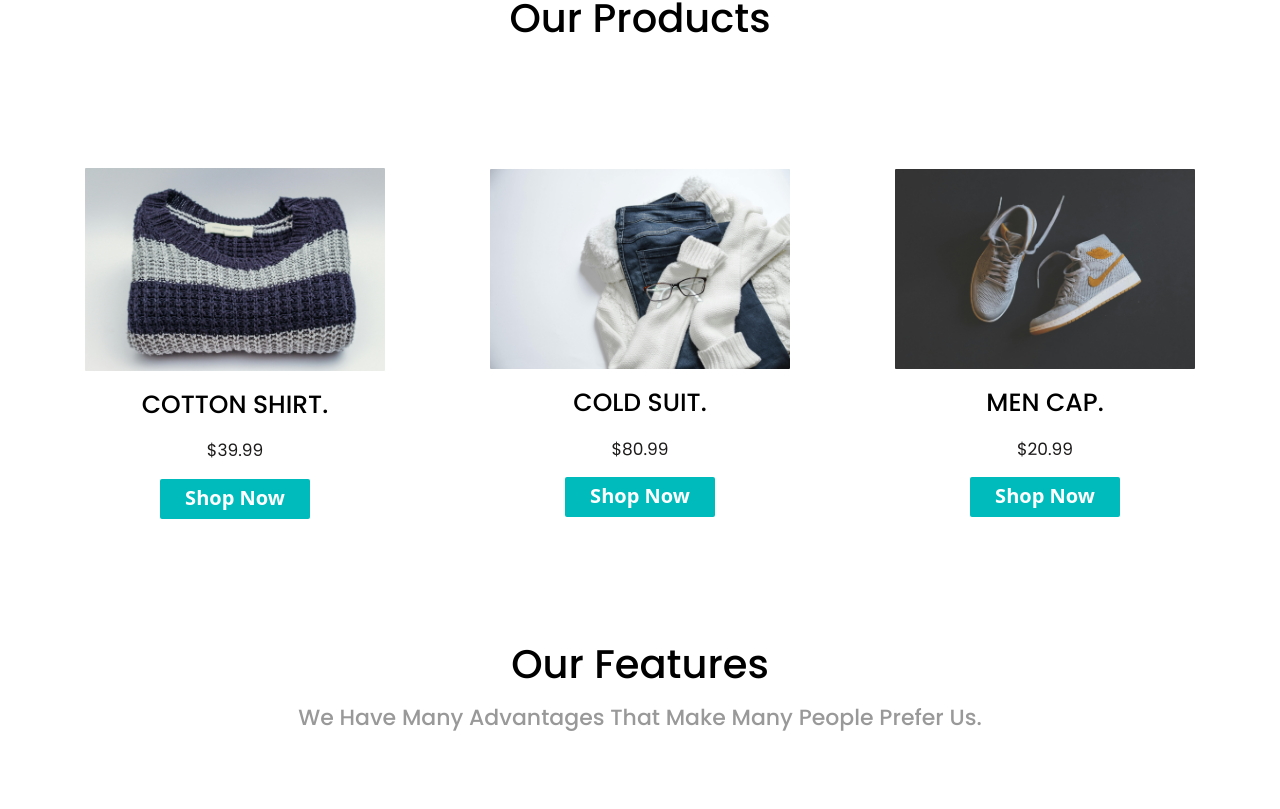
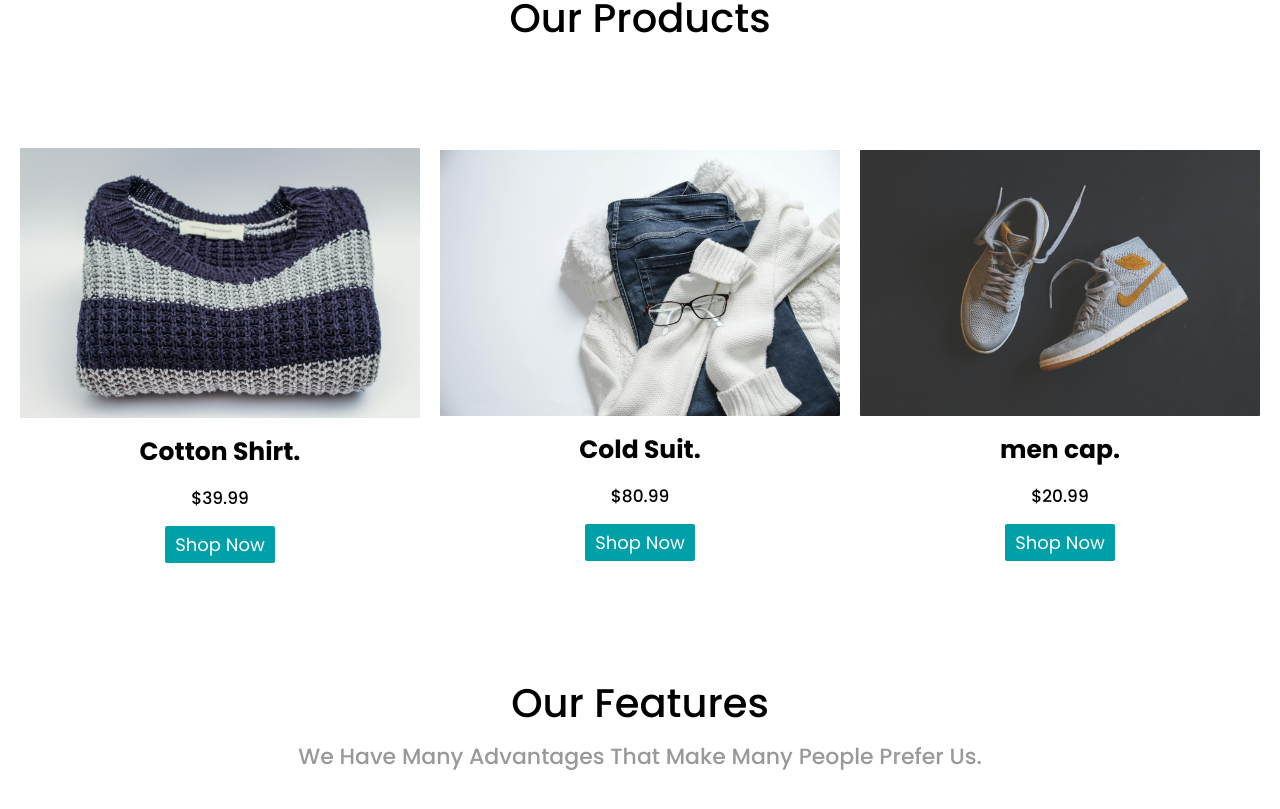
Before and after one commit to SaadAnna/Dearer, a React (Create React App) app: page / in a window 1280 px wide. Shown: the part 529-1338 px from the top of the page. Built offline with nearby package versions, Linux system fonts and the light colour scheme.

Commit message:
modified Contact Product style filr

```diff
--- a/src/Contact.js
+++ b/src/Contact.js
@@ -147,6 +147,7 @@ export default function Contact() {
         <h1 className="Name">Saad Anna 2024.</h1>
       </div>
     </div>
+
   );
   function MessagSend() {
     const FristName = document.getElementById("FristNAme");
@@ -160,30 +161,50 @@ export default function Contact() {
       Email.style.borderColor = "#efefef ";
       City.style.borderColor = "#efefef ";
       Message.style.borderColor = "#efefef ";
+      window.scrollTo({
+        top: 10,
+        behavior: "smooth"
+    });
     } else if (LastNAme.value === "") {
       LastNAme.style.borderColor = "red";
       FristName.style.borderColor = "#efefef ";
       Email.style.borderColor = "#efefef ";
       City.style.borderColor = "#efefef ";
       Message.style.borderColor = "#efefef ";
+      window.scrollTo({
+        top: 40,
+        behavior: "smooth"
+    });
     } else if (Email.value === "") {
       Email.style.borderColor = "red";
       FristName.style.borderColor = "#efefef";
       LastNAme.style.borderColor = "#efefef";
       City.style.borderColor = "#efefef";
       Message.style.borderColor = "#efefef";
+      window.scrollTo({
+        top:70,
+        behavior: "smooth"
+    });
     } else if (City.value === "") {
       City.style.borderColor = "red";
       FristName.style.borderColor = "#efefef";
       LastNAme.style.borderColor = "#efefef";
       Email.style.borderColor = "#efefef";
       Message.style.borderColor = "#efefef";
+      window.scrollTo({
+        top: 140,
+        behavior: "smooth"
+    });
     } else if (Message.value === "") {
       Message.style.borderColor = "red";
       FristName.style.borderColor = "#efefef";
       LastNAme.style.borderColor = "#efefef";
       Email.style.borderColor = "#efefef";
       City.style.borderColor = "#efefef";
+      window.scrollTo({
+        top:350,
+        behavior: "smooth"
+    });
     } else {
       FristName.value = "";
       LastNAme.value = "";
--- a/src/Product.js
+++ b/src/Product.js
@@ -52,14 +52,14 @@ export default function Product() {
           </Link>
         </div>
         <div>
-          <img src={IMageProduct} />
+          <img src={IMageProduct} id="JeansImage" />
           <h1>Long jeans.</h1>
           <span>$51.99</span>
           <br />
 
           <Link
             to="/ProductThree"
-            id="QiukLink"
+            id="JeansShop"
             onClick={() => window.scrollTo({ top: 0, behavior: "smooth" })}
           >
             Shop Now
--- a/src/Style.css
+++ b/src/Style.css
@@ -103,7 +103,7 @@ header nav ul li a:hover, .a-color {
    margin-left: 22px;
 }
 #HomePage div h1{
-    color: black;
+    color: rgb(0, 0, 0);
     font-size:40px;
     font-family: 'Poppins', sans-serif;
     font-weight: 900;
@@ -113,7 +113,7 @@ header nav ul li a:hover, .a-color {
     font-size: 20px;
     font-family:'Poppins', sans-serif ;
     font-weight: 400;
-    margin-top: auto;
+    margin-top: 10px;
 }
 #HomePage div a{
     padding: 10px 50px 10px 50px;
@@ -124,7 +124,7 @@ header nav ul li a:hover, .a-color {
     color: white;
     border-radius: 5px;
     position: relative;
-    top: 20px;
+    top: 25px;
     transition: 0.2ms all linear;
 }
 #HomePage div a:hover{
@@ -161,54 +161,47 @@ header nav ul li a:hover, .a-color {
     display: flex;
     justify-content: center;
     align-items: center;
-    text-align: center;
+    justify-items: center;
+    align-self: center;
+    justify-tracks: center;
     flex-direction: column;
-    width: 340px;
-    height: fit-content;
-    padding: 20px;
-    background-color: transparent;
+    gap: 15px;
+}
+#Our_Product div img{
+    width: 400px;
+    border-radius: 1px;
 }
 #Our_Product div h1{
     color: black;
     font-size: 25px;
-    font-family: 'Poppins', sans-serif;
-    font-weight: 500;
-    margin-top:auto;
-    text-transform: uppercase;
-    text-align: center;
-    margin-top: 15px;
+    font-family:'Poppins', sans-serif ;
+    font-weight: 700;
 }
 #Our_Product div span{
-    color: #1e1b1b;
+    color: black;
     font-size: 17px;
     font-family:'Poppins', sans-serif ;
+    font-weight: 500;
+}
+#Our_Product div a{
+    color: white;
+    font-size: 18px;
+    font-family: 'Poppins', sans-serif;
     font-weight: 400;
-    margin-top: 15px;
+    padding: 5px 10px;
+    border-radius: 2px;
+    background-color: #00a0a8;
+    transition: 0.2ms;
 }
-#Our_Product a{
-    width: 50%;
-    height: 40px;
-    color: white;
-    background-color:#00bbbb ;
-    border-radius: 2px;
-    padding: 4px 8px;
-    display: g;
-    font-size: 20px;
-    font-weight:700;
-    justify-content: center;
-    align-items: center;
-    text-align: center;
+#Our_Product  div a:hover{
+    background-color: #007979;
+}
+#Our_Product div #JeansShop{
    position: relative;
-    top: 15px;
-    cursor: pointer;
-    transition: 0.5ms;
+   bottom:34px ;
 }
-#Our_Product a:hover{
-    background-color: #007676;
-}
-#Our_Product div  img{
-    border-radius:1px;
-    width: 550px;
+#Our_Product div #JeansImage{
+   margin-top: 34px;
 }
 #ourFeatures{
     display: flex;
@@ -1085,31 +1078,28 @@ width: 100px;
         display: block;
         justify-content: start;
         align-items: center;
-        text-align: start;
+        text-align: center;
     }
     #Our_Product div{
-display: block;
-justify-content: start;
-align-items: start;
-text-align: start;
-margin: auto;
-margin-top: 50px;
+        display: flex;
+        justify-content: center;
+        align-items: center;
+        justify-items: center;
+        align-self: center;
+        justify-tracks: center;
+        flex-direction: column;
+        gap: 10px;
+        margin-top: 40px;
     }
     #Our_Product div img{
-        width: 80%;
+        width: 400px;
         margin: auto;
     }
-    #Our_Product a{
-        width: 80%;
+    #Our_Product div a{
+       padding:5px 10px;
+        position: relative;
         margin: auto;
-    }
-    #Our_Product div  h1{
-        margin: auto;
-        margin-left: 30px;
-    }
-    #Our_Product div span{
-        margin: auto;
-        margin-left: 35px;
+        text-align: center;
     }
     #productDescritpion{
         display: block;
@@ -1246,36 +1236,39 @@ margin-top: 50px;
         width: 18%;
     }
     #Form_Contact{
-        display: block;
+         display: flex;
          justify-content: center;
          align-items: center;
          text-align: center;
+         flex-direction: column;
 
     }
     #Form_Contact form{
-       display: block;
+      display: flex;
       justify-content: center;
       align-items: center;
       text-align: center;
-       margin-top: 20px;
-       position: relative;
-        right: 155px;
+      margin: auto;
+      flex-direction: column;
+      width: 470px;
     }
     #Form_Contact form input{
-        width:  50%;
+        width:  80%;
         display: block;
         justify-content: start;
         align-items: start;
         text-align: start;
         margin-top: 40px;
+
     }
     #Form_Contact form textarea{
-        width:  50%;
+        width:  80%;
         display: block;
         justify-content: start;
         align-items: start;
         text-align: start;
         margin-top: 40px;
+
     }
     #Form_Contact form span{
         width: 250px;
```
Lines whose indentation alone changed are shown as unchanged.
